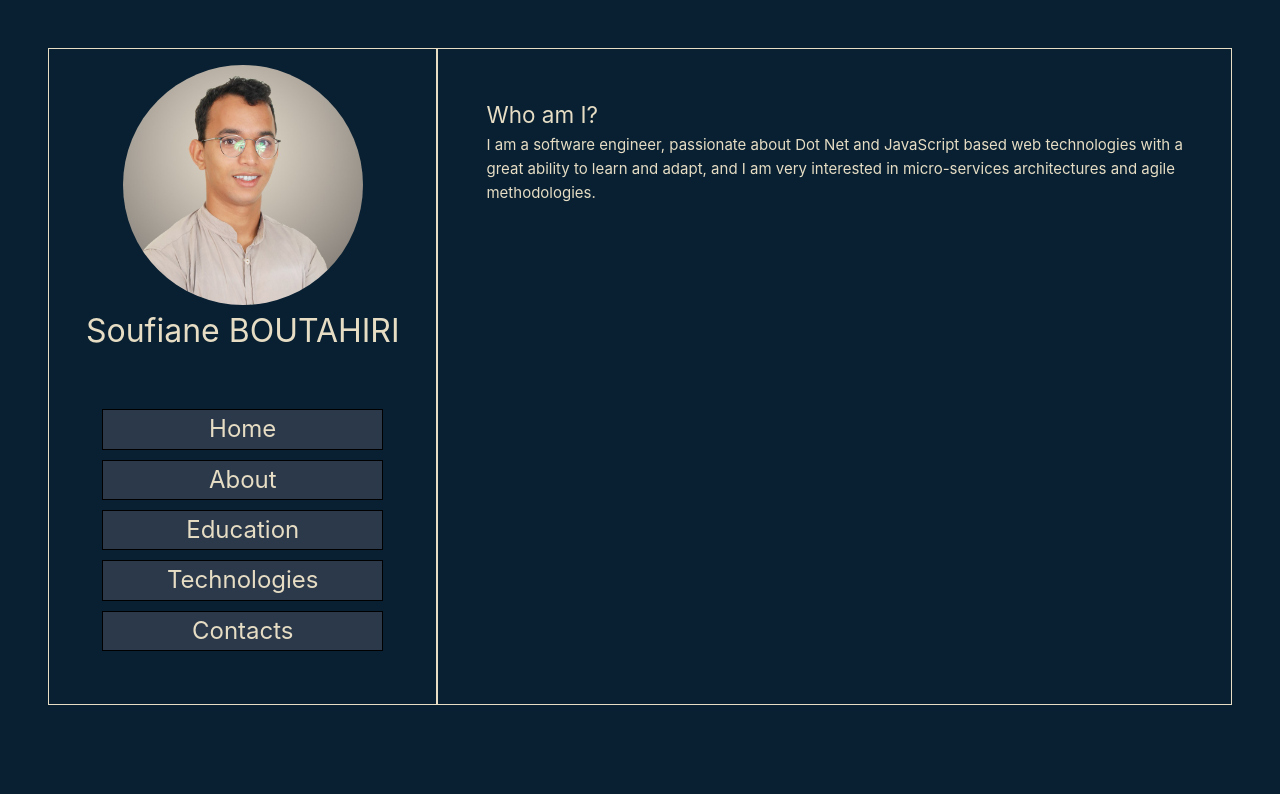
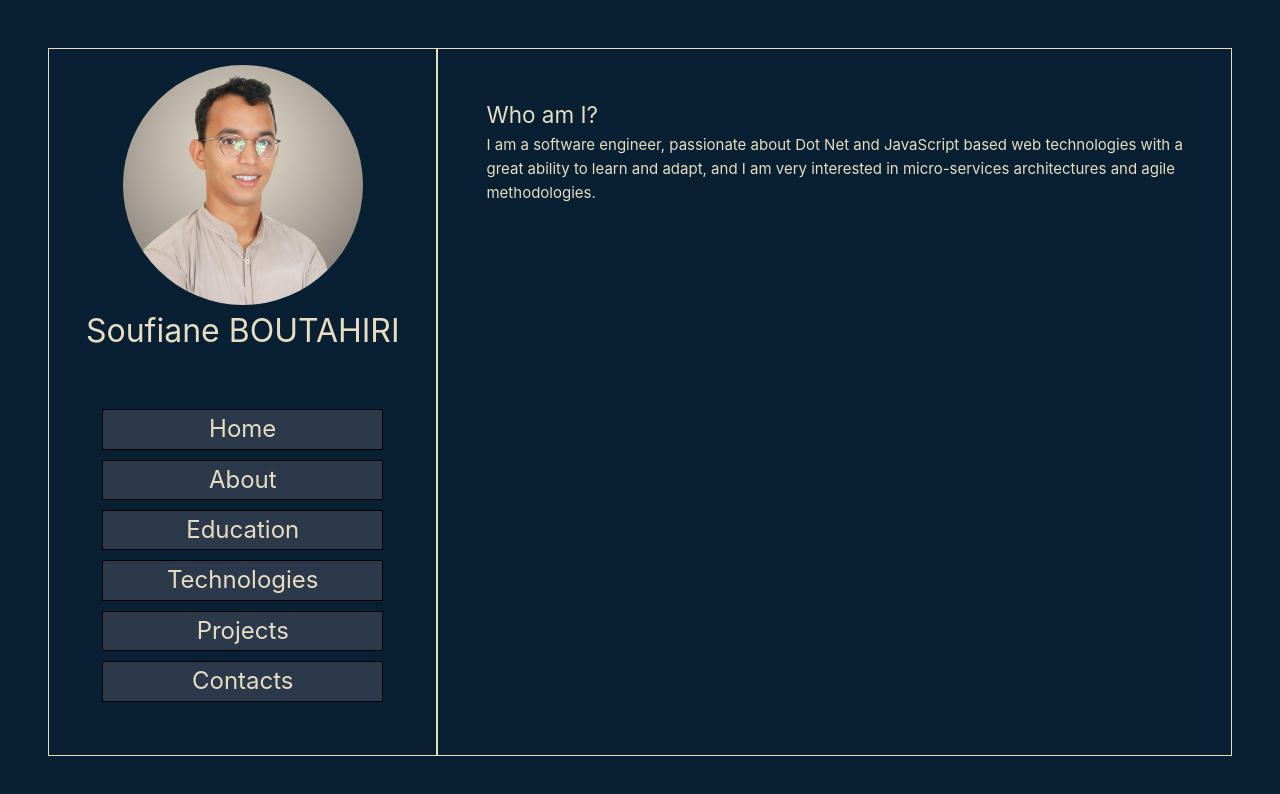
Before and after one commit to soufianebt/portfolio, a Vue app: page / in a window 1280 px wide. Shown: the top 794 px of the page. Built offline with nearby package versions, Linux system fonts and the light colour scheme.

Commit message:
Update vite config

```diff
--- a/package.json
+++ b/package.json
@@ -3,7 +3,7 @@
   "version": "0.0.0",
   "private": true,
   "scripts": {
-    "dev": "vite",
+    "dev": "vite dev",
     "build": "vite build",
     "preview": "vite preview"
   },
--- a/src/App.vue
+++ b/src/App.vue
@@ -1,19 +1,19 @@
 <script setup>
 import { RouterLink, RouterView } from 'vue-router'
-import HelloWorld from './components/HelloWorld.vue'
 </script>
 
 <template>
   <div class="main-container">
       <div class="container">
         <section class="main-container__left-side">
-        <img src="soufianeBoutahiri.jpg" alt="Soufiane Boutahiri PhotoS" >
+        <img src="/soufianeBoutahiri.jpg" alt="Soufiane Boutahiri PhotoS" >
         <h1 >Soufiane BOUTAHIRI</h1>
         <nav >
             <RouterLink to="/">Home</RouterLink>
             <RouterLink to="/about">About</RouterLink>
             <RouterLink to="/education">Education</RouterLink>
             <RouterLink to="/technologies">Technologies</RouterLink>
+            <RouterLink to="/projects">Projects</RouterLink>
             <RouterLink to="/contacts">Contacts</RouterLink>
           </nav>
       </section>
--- a/vite.config.js
+++ b/vite.config.js
@@ -5,6 +5,7 @@ import vue from '@vitejs/plugin-vue'
 
 // https://vitejs.dev/config/
 export default defineConfig({
+  base: '/portfolio/',
   plugins: [vue()],
   resolve: {
     alias: {
```
Also changed, not shown: 1 other file (tests, documents, lock files or other folders).
